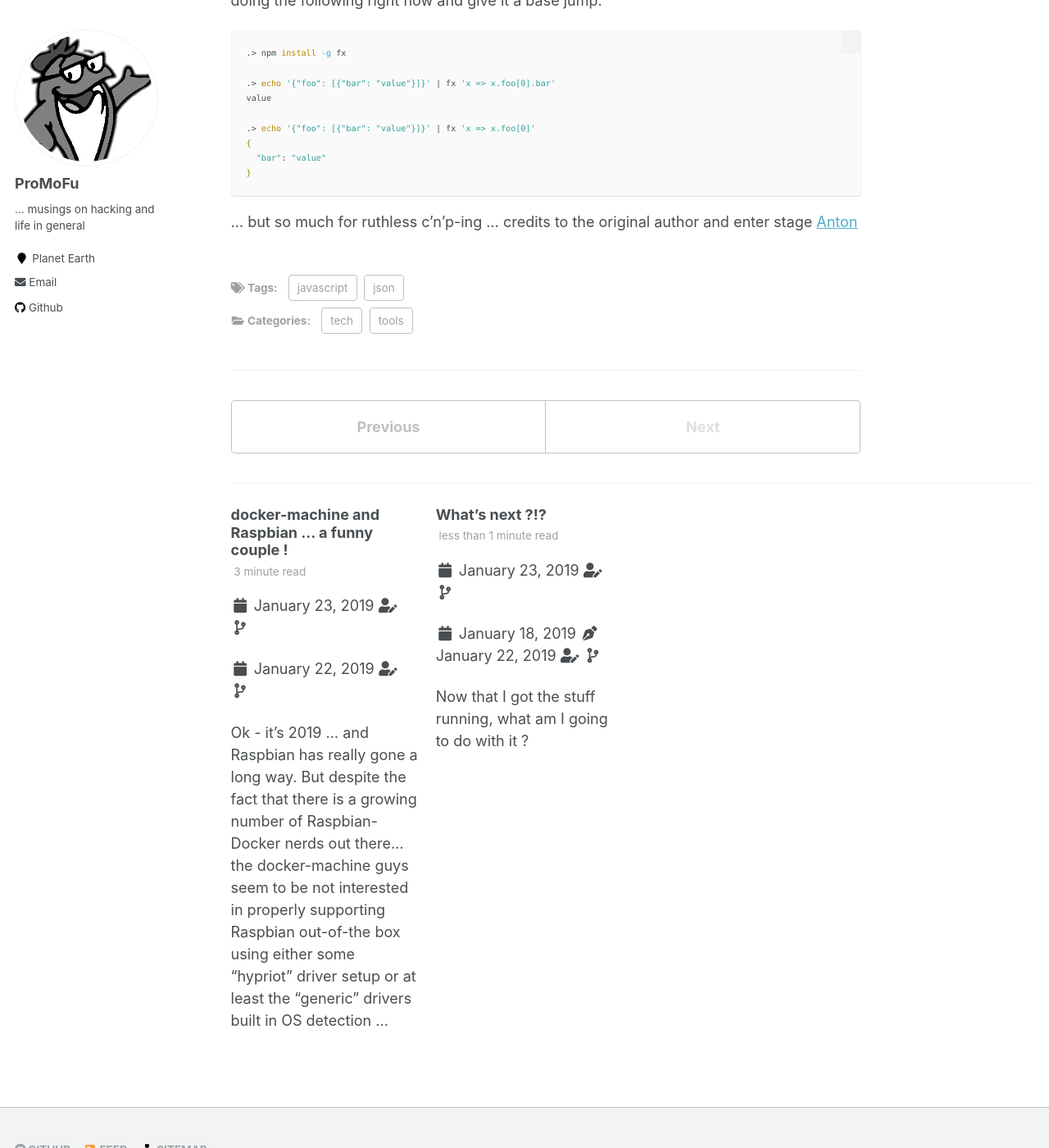
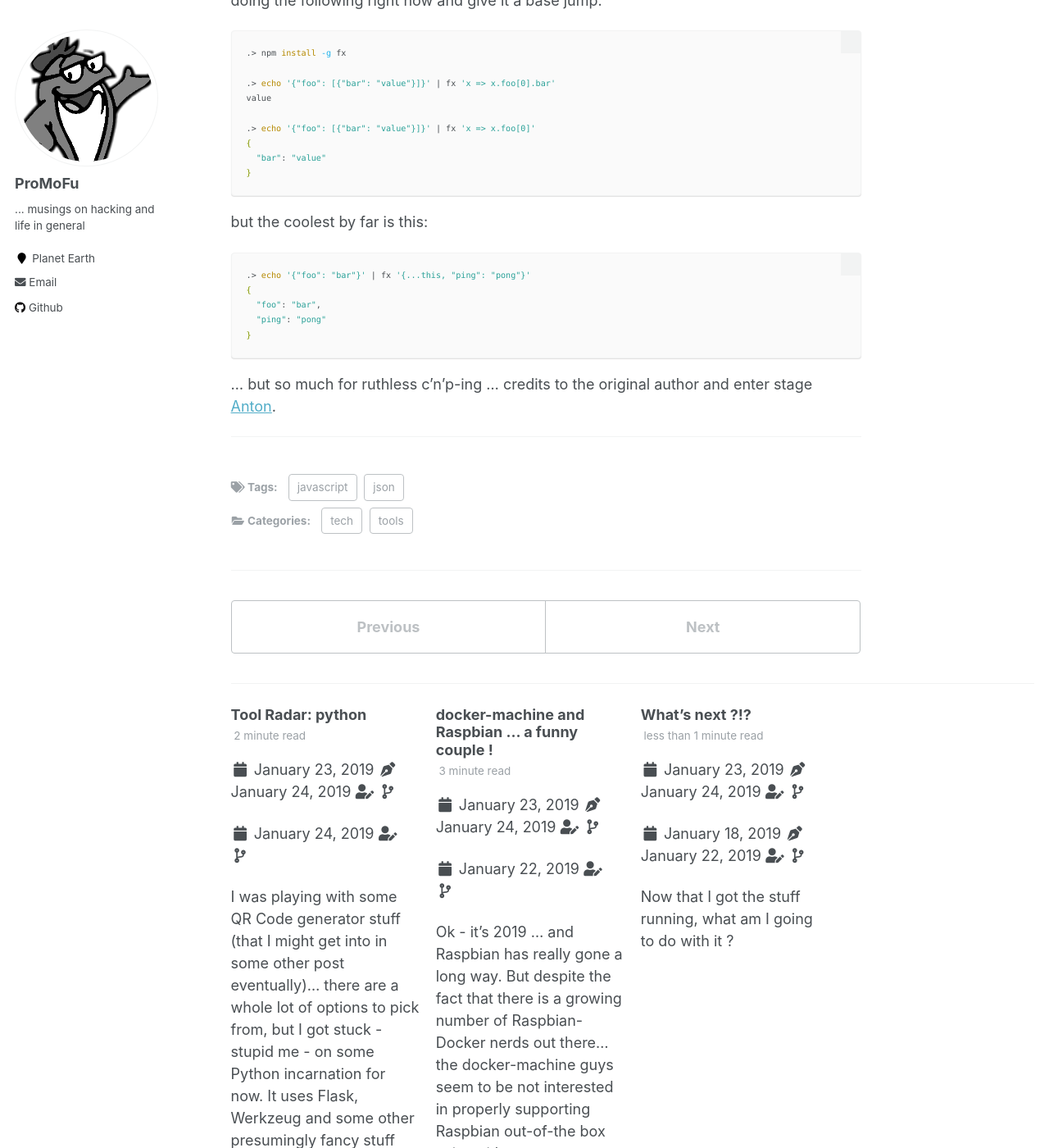
Before and after one commit to promofu/promofu.github.io, a Jekyll site: the page built from _posts/2019-01-23-json_fx.md, in a window 1280 px wide and 1400 px high, scrolled down 359 px. Shown: the whole window at 82% size. Built offline with Jekyll 4.4.1, drawn with Linux system fonts in a browser that asks for light colours; some of the changed text lies outside the part shown.

Commit message:
cleaned post and added new

````diff
--- a/_posts/2019-01-23-json_fx.md
+++ b/_posts/2019-01-23-json_fx.md
@@ -2,7 +2,7 @@
 layout:     single
 title:      "Tool Radar: fx"
 date:       2019-01-23
-#modified:   2099-12-31
+modified:   2019-01-24
 #permalink:  /posts/2019/12/31-draft_post/
 categories:
   - tech
@@ -30,5 +30,19 @@ value
 }
 ```
 
+but the coolest by far is this:
+
+```shell
+.> echo '{"foo": "bar"}' | fx '{...this, "ping": "pong"}'
+{
+  "foo": "bar",
+  "ping": "pong"
+}
+```
+
 ... but so much for ruthless c'n'p-ing ... credits to the original author and
-enter stage [Anton](https://medium.com/@antonmedv/how-to-work-with-json-from-terminal-f5a10cbe2121)
+enter stage [Anton][original post].
+
+---
+
+[original post]:  https://medium.com/@antonmedv/how-to-work-with-json-from-terminal-f5a10cbe2121
--- /dev/null
+++ b/_posts/2019-01-24-python.md
@@ -0,0 +1,85 @@
+---
+layout:     single
+title:      "Tool Radar: python"
+date:       2019-01-24
+#modified:   2099-12-31
+#permalink:  /posts/2019/12/31-draft_post/
+categories:
+  - tech
+  - tools
+tags:
+  - python
+---
+
+I was playing with some QR Code generator stuff (that I might get into in some other post eventually)... there are a
+whole lot of options to pick from, but  I got stuck - stupid me - on some Python incarnation for now. It uses [Flask][flask],
+[Werkzeug][werkzeug] and some other presumingly fancy stuff that I never heard of... so I got curious.
+
+And... - I guess it's about time to get my hands on [Python][python] - as I am a somewhat Ubuntu addicted there is not
+sooo much hasle to start. Ubuntu Server comes with some decent version of Python3 bundled and the Ubuntu Desktops add
+Python2 to it. And yeah - the RasPis do it too.
+
+So off we go:
+
+```shell
+.> python3 -V
+Python 3.6.7
+
+.> python2 -V
+Python 2.7.15rc1
+
+.> echo 'print("Guess what...")' > script.py
+.> python3 script.py
+Guess what...
+```
+
+So much - so easy... it seems though that there is quite enough for simple running some scriptlets and ready-to-use stuff
+that comes with Ubuntu or otherwise, but not much else is installed for actually developing something yourself.
+
+So one of your first steps might be (well for me it was) to install `pip` - the "npm for python":
+
+```shell
+.> apt install python3-pip
+```
+
+It comes with a whole bunch of dependencies ... depending on your setup.
+
+But now you can actually do some cool stuff like
+
+```shell
+.> pip3 install Flask
+```
+
+...but wait. There seems to be some useful concept of *virtual environment*s.
+
+Let's see ... the guys over at [Digital Ocean][digital-ocean] have some info on that. I do like to keep thinks clean
+and well sorted - at least on my carry-around - I will give that a test run.
+
+Following through "Step 2" of their brief intro documentation I get to a point where
+
+```shell
+.> ls
+bin include lib lib64 pyvenv.cfg share
+
+.> source bin/activate
+
+(my_env) ➜  my_env > ...
+```
+
+NICE ... I leave you with the rest of the usual "Hello World" play around, but if You want to leave the *virtual
+environment* cage, just ...
+
+```shell
+.> deactivate
+```
+
+it...
+
+See You soon ... I need to learn Python now !
+
+---
+
+[python]:         https://www.python.org/
+[flask]:          http://flask.pocoo.org/
+[werkzeug]:       http://werkzeug.pocoo.org/
+[digital-ocean]:  https://www.digitalocean.com/community/tutorials/how-to-install-python-3-and-set-up-a-programming-environment-on-an-ubuntu-18-04-server
````
